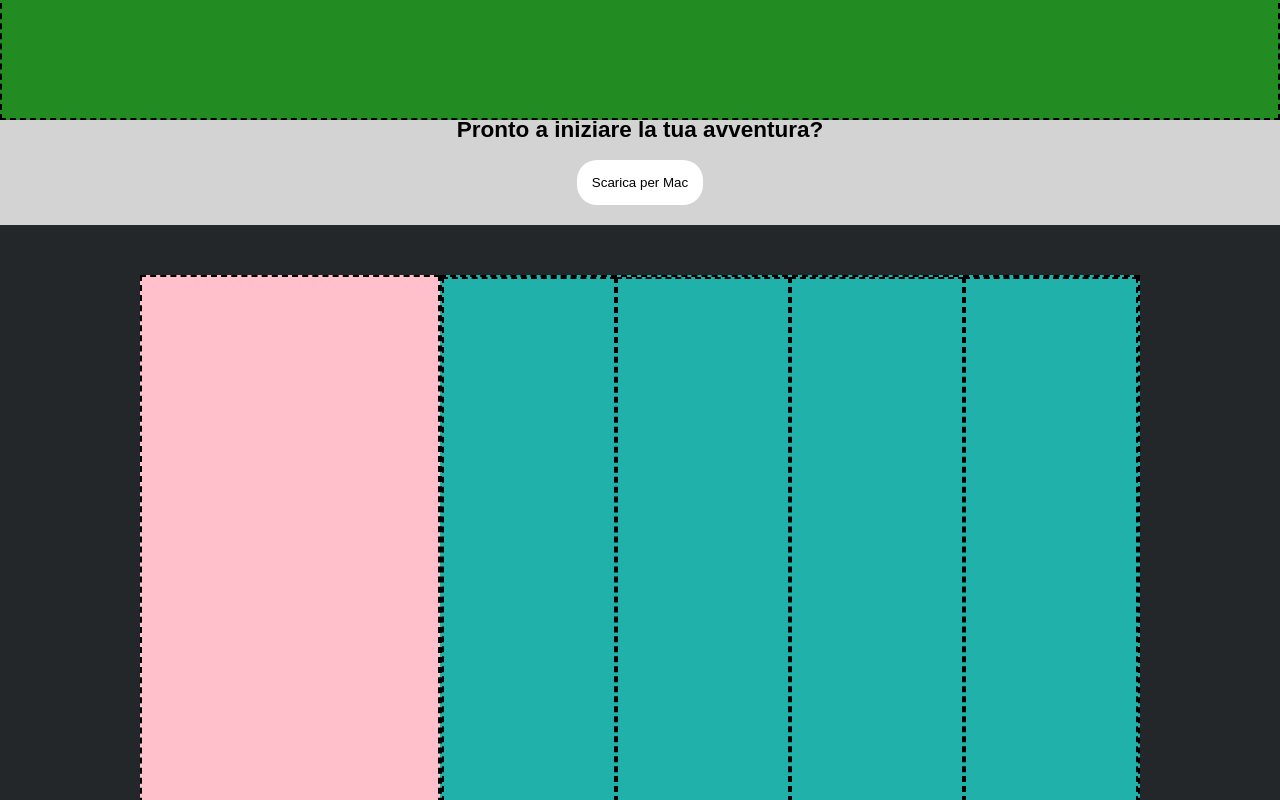
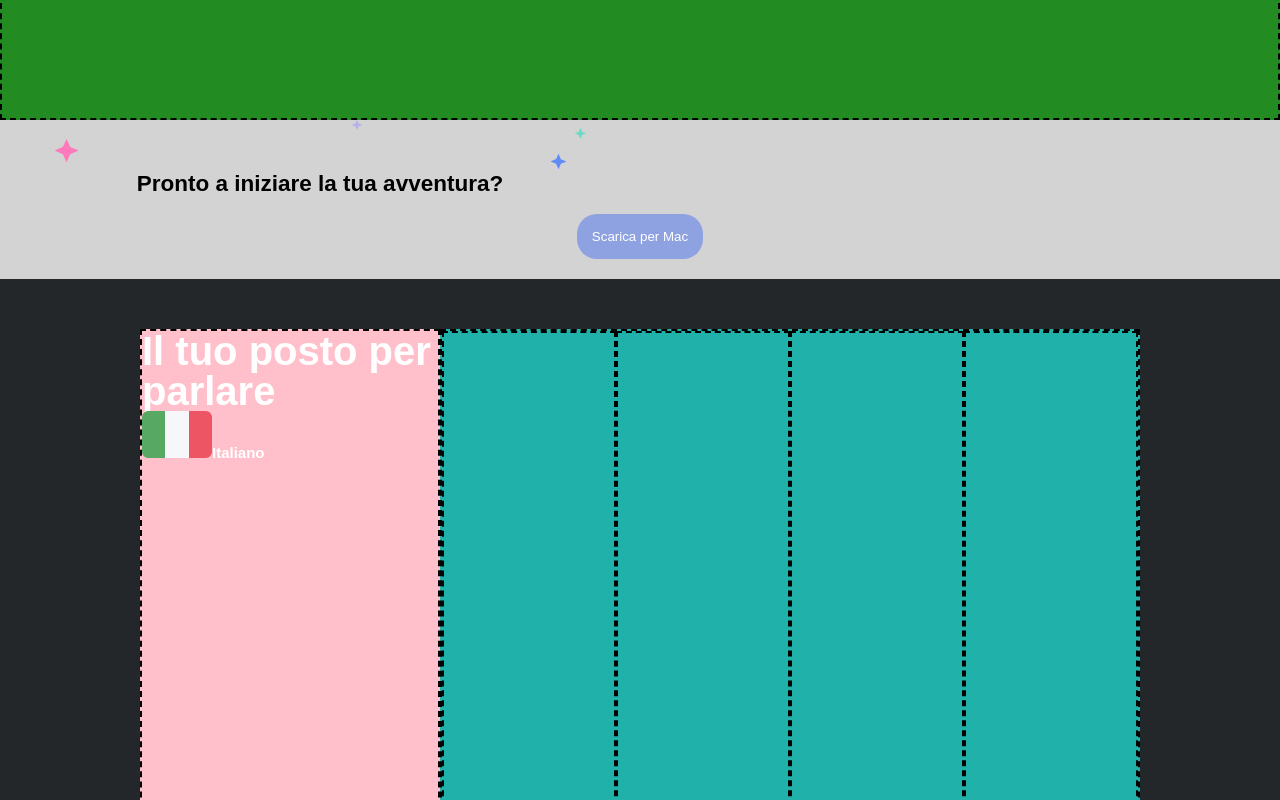
Before and after one commit to ArmandoMarino/htmlcss-discord, a plain HTML site: page index.html in a window 1280 px wide. Shown: the part 2540-3340 px from the top of the page. Drawn offline with Linux system fonts and the light colour scheme.

Commit message:
fontawesome added

```diff
--- a/CSS/style.css
+++ b/CSS/style.css
@@ -81,7 +81,7 @@ body{
     font-size: 10px;
 }
 
-.jumbo-button{
+.button{
     display: inline-block;
     padding: 15px;
     border-radius: 20px;
@@ -89,8 +89,13 @@ body{
     border: none;
 }
 
-.blk{
+.blk-button{
     background-color: #000;
+    color: #fff;
+}
+
+.blue-button{
+    background-color: #8ea1e1;
     color: #fff;
 }
 
@@ -174,7 +179,7 @@ header{
     width: 30%;
 }
 
-/*BIG CONTAINER*/
+/*BIG FOOTER*/
 
 .big-container{
     flex-direction: column;
@@ -189,6 +194,14 @@ header{
     text-align: center;
     background-color: #228b22;
 }
+
+.adventure-block{
+    width: 50%;
+    flex-direction: column;
+
+}
+
+
 
 /*MEDIUM-CONTAINER*/
 .nav-footer{
@@ -211,6 +224,7 @@ footer {
 
 .footer-top .footer-left {
   flex-basis: 30%;
+  flex-direction: column;
   background-color: pink;
 }
 
--- a/index.html
+++ b/index.html
@@ -5,6 +5,9 @@
     <meta http-equiv="X-UA-Compatible" content="IE=edge">
     <meta name="viewport" content="width=device-width, initial-scale=1.0">
     <title>Discord Blocks CSS</title>
+    <!--FONTAWESOME-->
+    <link rel="stylesheet" href="https://cdnjs.cloudflare.com/ajax/libs/font-awesome/6.2.0/css/all.min.css" integrity="sha512-xh6O/CkQoPOWDdYTDqeRdPCVd1SpvCA9XXcUnZS2FmJNp1coAFzvtCN9BmamE+4aHK8yyUHUSCcJHgXloTyT2A==" crossorigin="anonymous" referrerpolicy="no-referrer" />
+    <!--CSS-->
     <link rel="stylesheet" href="CSS/style.css">
 </head>
 
@@ -37,8 +40,8 @@
                 passare il tempo assieme, Discord rende più facile chiacchierare ogni giorno
                 e ritrovarsi più spesso.
             </p>
-            <button class="jumbo-button mg-20">Scarica per Mac</button>
-            <button class="jumbo-button blk mg-20">Apri Discord nel tuo browser</button>
+            <button class="button mg-20">Scarica per Mac</button>
+            <button class="button blk-button mg-20">Apri Discord nel tuo browser</button>
         </div>
 
     </div>
@@ -86,9 +89,11 @@
             con la condivisione schermo.</p>
         <div class="big-block border"></div>
         <div class="download">
-            <div class="stars"></div>
-            <h1>Pronto a iniziare la tua avventura?</h1>
-            <button class="jumbo-button mg-20">Scarica per Mac</button>
+            <div class="adventure-block flex">
+                <div class="stars"><img src="img/stars.svg" alt=""></div>
+                <h1 class="">Pronto a iniziare la tua avventura?</h1>
+            </div>
+            <button class="button blue-button mg-20">Scarica per Mac</button>
         </div>
 
     </section>
@@ -97,7 +102,10 @@
     <footer>
         <div class="container">
           <div class="footer-top flex">
-            <div class="footer-left flex border"></div>
+            <div class="footer-left flex border">
+                <h1 class="title ">Il tuo posto per parlare</h1>
+                <p><img src="img/ita.png" alt="Italiano">Italiano</p>
+            </div>
             <div class="footer-right">
               <nav class="footer-nav flex border">
                 <div class="nav-col border"></div>
```
